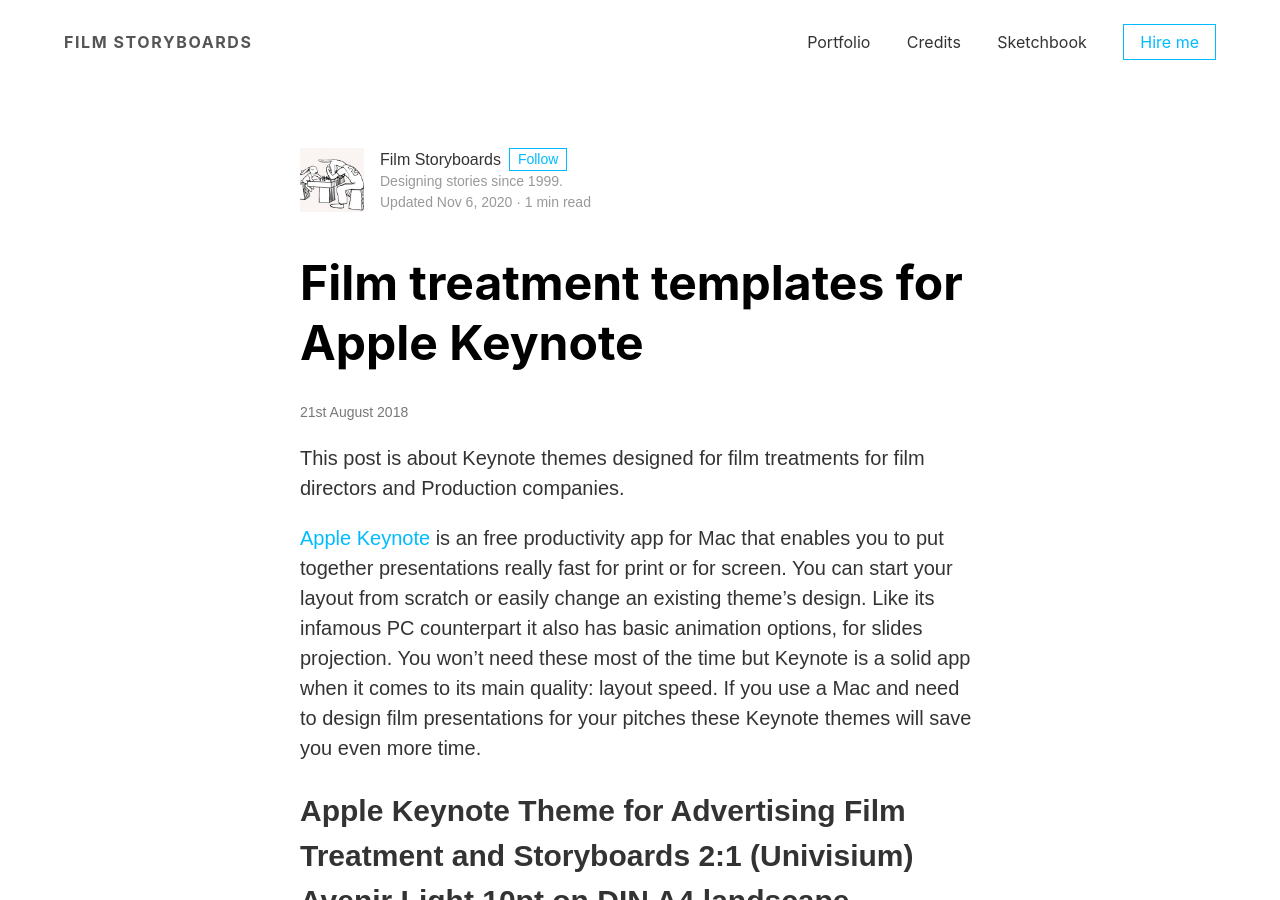
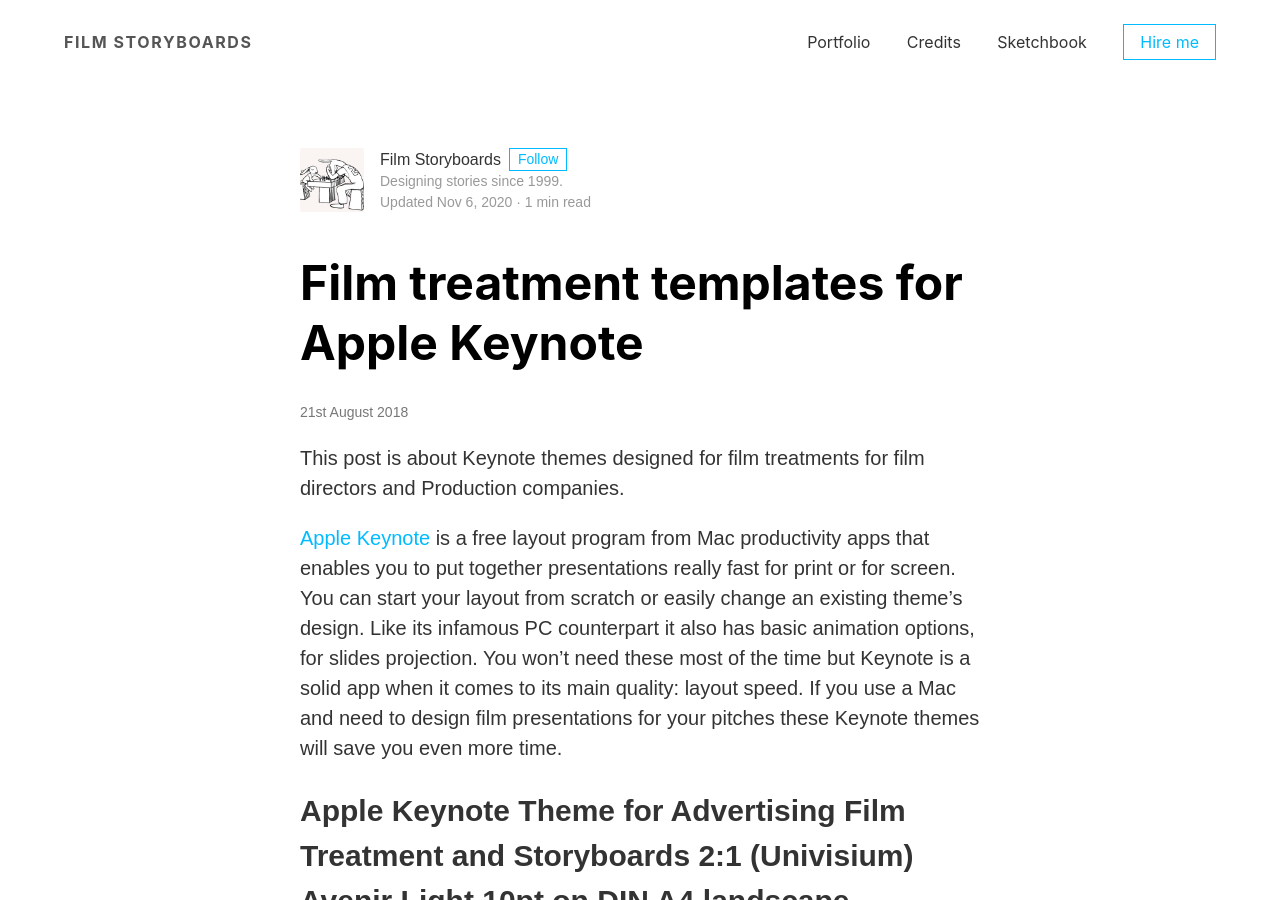
Before and after one commit to YJPL/film-storyboards, a Jekyll site: the page built from _posts/2018-08-21-film-treatment-templates-for-apple-keynote.md, in a window 1280 px wide and 900 px high. Built offline with Jekyll 4.4.1, drawn with Linux system fonts in a browser that asks for light colours; a script that is not in the unit is left out.

Commit message:
Update 2018-08-21-film-treatment-templates-for-apple-keynote.md

```diff
--- a/_posts/2018-08-21-film-treatment-templates-for-apple-keynote.md
+++ b/_posts/2018-08-21-film-treatment-templates-for-apple-keynote.md
@@ -18,7 +18,7 @@
 ---
 This post is about Keynote themes designed for film treatments for film directors and Production companies.
 
-[Apple Keynote](https://www.apple.com/keynote/) is an free productivity app for Mac that enables you to put together presentations really fast for print or for screen. You can start your layout from scratch or easily change an existing theme&#8217;s design. Like its infamous PC counterpart it also has basic animation options, for slides projection. You won&#8217;t need these most of the time but Keynote is a solid app when it comes to its main quality: layout speed. If you use a Mac and need to design film presentations for your pitches these Keynote themes will save you even more time.
+[Apple Keynote](https://www.apple.com/keynote/) is a free layout program from Mac productivity apps that enables you to put together presentations really fast for print or for screen. You can start your layout from scratch or easily change an existing theme&#8217;s design. Like its infamous PC counterpart it also has basic animation options, for slides projection. You won&#8217;t need these most of the time but Keynote is a solid app when it comes to its main quality: layout speed. If you use a Mac and need to design film presentations for your pitches these Keynote themes will save you even more time.
 
 ## Apple Keynote Theme for Advertising Film Treatment and Storyboards 2:1 (Univisium) Avenir Light 10pt on DIN A4 landscape
 
```
